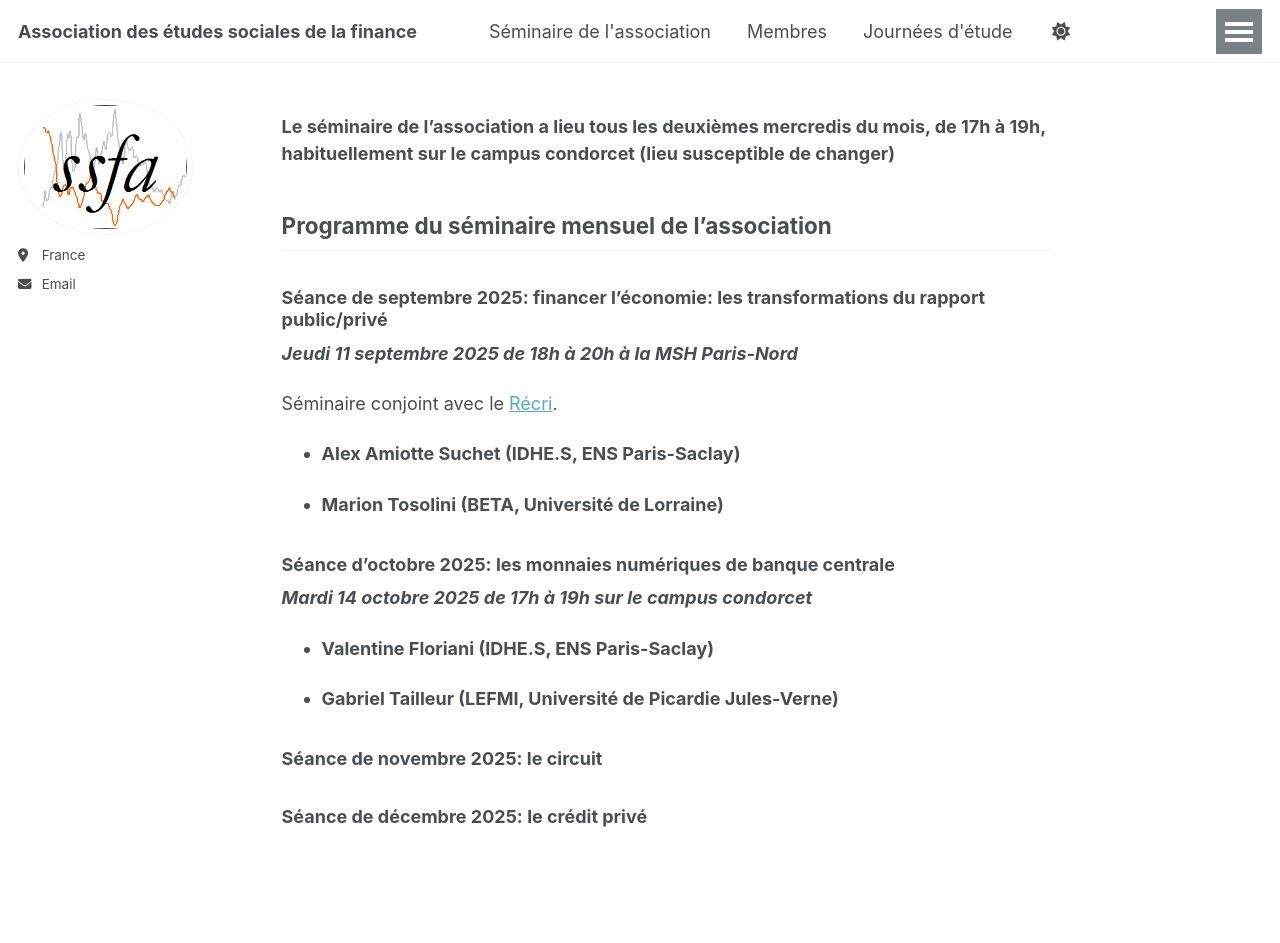
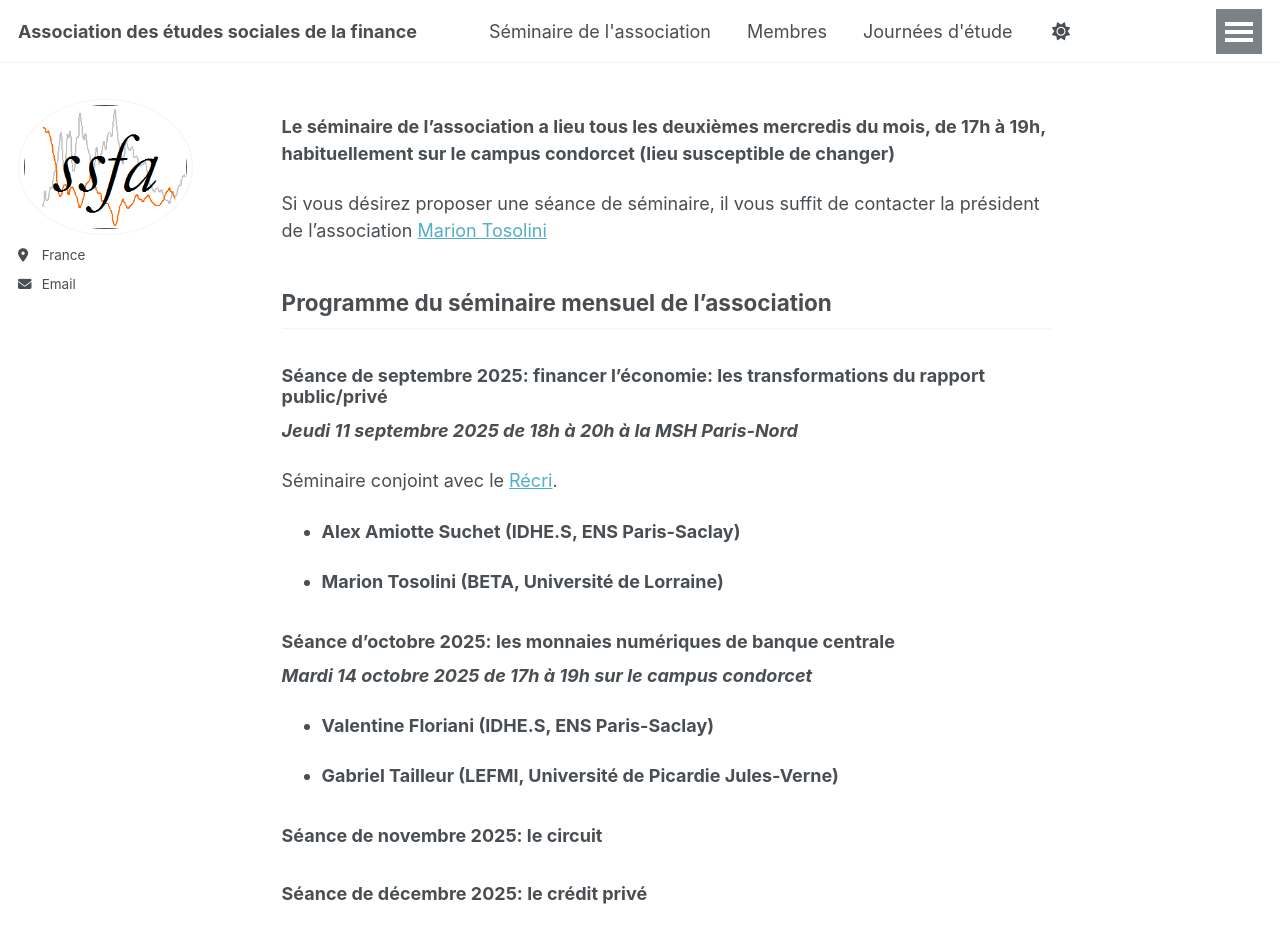
Before and after one commit to ssfa-aesf/ssfa-aesf.github.io, a Jekyll site: the page built from _pages/seminaire.md, in a window 1280 px wide and 1103 px high. Shown: the top 943 px of the window. Built offline with Jekyll 4.4.1, drawn with Linux system fonts in a browser that asks for light colours.

Commit message:
Update seminaire.md

```diff
--- a/_pages/seminaire.md
+++ b/_pages/seminaire.md
@@ -5,6 +5,9 @@ author_profile: true
 
 ---
 **Le séminaire de l'association a lieu tous les deuxièmes mercredis du mois, de 17h à 19h, habituellement sur le campus condorcet (lieu susceptible de changer)**
+
+
+Si vous désirez proposer une séance de séminaire, il vous suffit de contacter la président de l'association [Marion Tosolini](mailto:marion.tosolini@univ-lorraine.fr)
 
 
 ## Programme du séminaire mensuel de l'association
```
